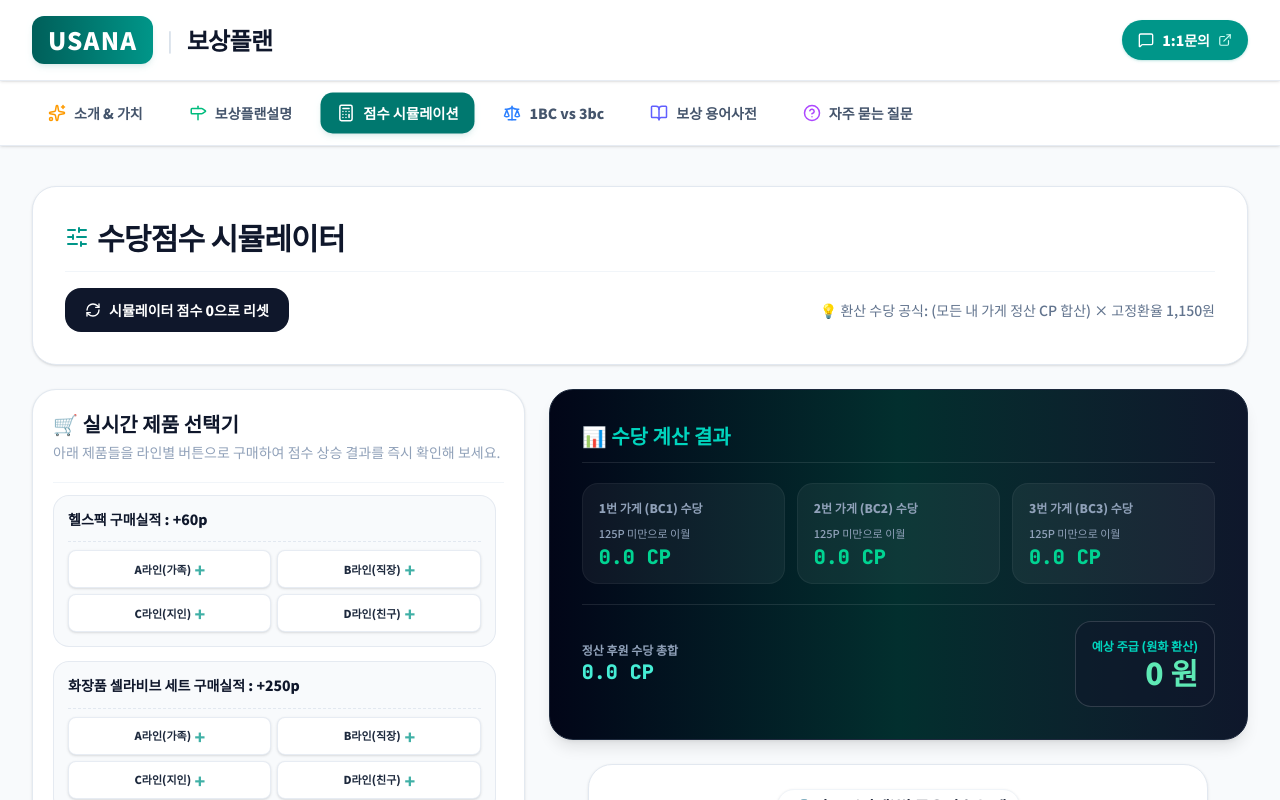
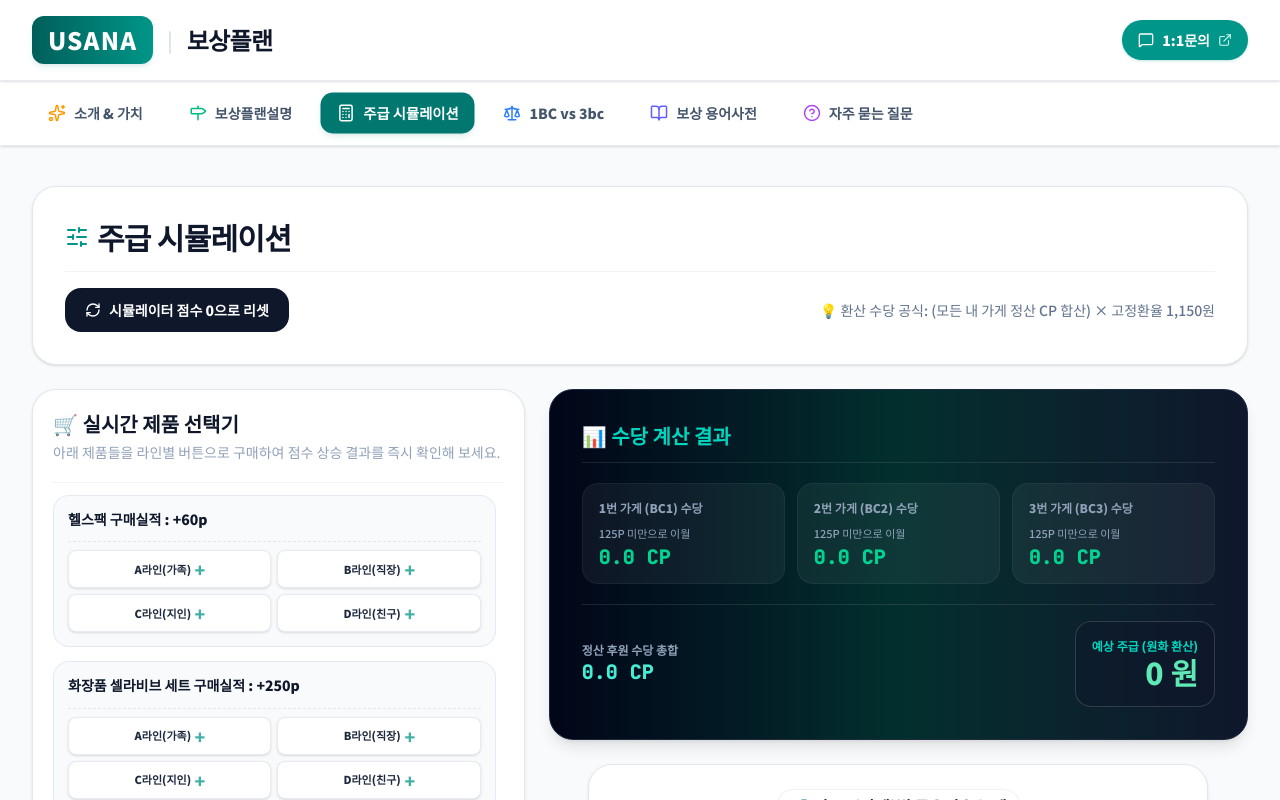
Before and after one commit to kdy0622/PLAN, a React (Vite) app: page / in a window 1280 px wide. Both pictures are taken after a click on the button "🎮 주급 시뮬레이터". Shown: the top 800 px of the page. Built offline with nearby package versions, Linux system fonts and the light colour scheme.

Commit message:
feat: rename simulator tab and update UI labels
Updated the simulator navigation label and UI headers to "주급 시뮬레이션" for better clarity, and updated the external link description for the product guide.

```diff
--- a/src/App.tsx
+++ b/src/App.tsx
@@ -70,7 +70,7 @@ export default function App() {
   const tabItems = [
     { id: "intro", label: "소개 & 가치", icon: Sparkles, color: "text-amber-500" },
     { id: "steps", label: "보상플랜설명", icon: Milestone, color: "text-emerald-500" },
-    { id: "simulator", label: "점수 시뮬레이션", icon: Calculator, color: "text-teal-500" },
+    { id: "simulator", label: "주급 시뮬레이션", icon: Calculator, color: "text-teal-500" },
     { id: "vs", label: "1BC vs 3bc", icon: Scale, color: "text-blue-500" },
     { id: "glossary", label: "보상 용어사전", icon: BookOpen, color: "text-indigo-500" },
     { id: "faq", label: "자주 묻는 질문", icon: HelpCircle, color: "text-purple-500" },
--- a/src/components/SimulatorTab.tsx
+++ b/src/components/SimulatorTab.tsx
@@ -79,7 +79,7 @@ export default function SimulatorTab({ onShowToast }: SimulatorTabProps) {
         <div className="flex items-center space-x-2">
           <SlidersHorizontal className="w-6 h-6 text-teal-600" />
           <h2 className="text-2xl sm:text-3xl font-black text-slate-900 tracking-tight">
-            수당점수 시뮬레이터
+            주급 시뮬레이션
           </h2>
         </div>
 
@@ -465,10 +465,10 @@ export default function SimulatorTab({ onShowToast }: SimulatorTabProps) {
           </div>
           <div>
             <h3 className="font-extrabold text-sm sm:text-base text-slate-905 leading-snug">
-              장바구니 간편계산기 & 유사나 전제품 안내서
+              장바구니 간편계산기 & 유사나 제품보기
             </h3>
             <p className="text-slate-500 text-[11px] sm:text-xs">
-              실제 웹서비스로 연결되는 모바일 전용 간편 계산기 및 공식 제품 카탈로그 페이지입니다.
+              실제 웹서비스로 연결되는 모바일 전용 간편 계산기 및 유사나 제품의 특징과 성분 효능 등을 알아볼 수 있는 페이지입니다.(유사나Q)
             </p>
           </div>
         </div>
```
